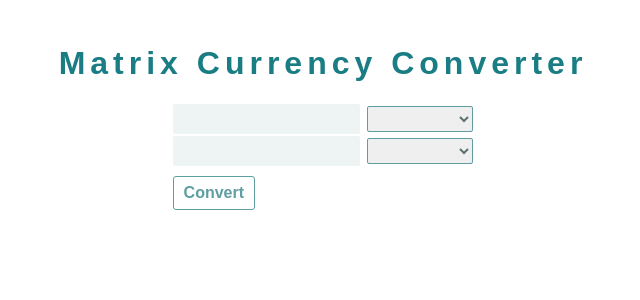
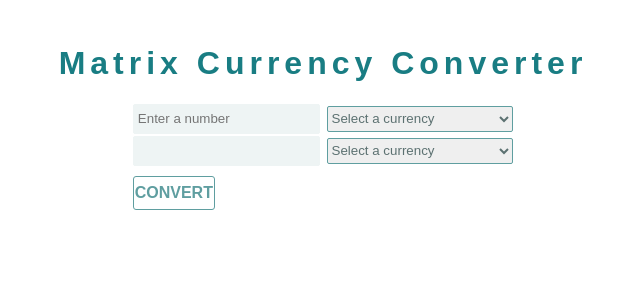
Before and after one commit to svpanchal/matrix-currency-app, an Angular app: page / in a window 1280 px wide. Shown: the top 300 px of the page, without its empty margins (333-973 px from the left). Built offline with nearby package versions, Linux system fonts and the light colour scheme; a web font is replaced by a local one.

Commit message:
Adding styling for results; cleanup code

```diff
--- a/src/app/components/app/app.component.html
+++ b/src/app/components/app/app.component.html
@@ -6,21 +6,23 @@
 
   <div class="bodyContent">
     <div class="results" *ngIf="isResultDisplayed">
-      {{displayedInputCurrencyValue}} {{displayedInputCurrency}} equals
-      {{displayedConvertedCurrencyValue}} {{displayedConvertedCurrency}}
+      {{ displayedInputCurrencyValue }} {{ displayedInputCurrency }} equals
+      {{ displayedConvertedCurrencyValue }} {{ displayedConvertedCurrency }}
     </div>
 
-    <div class="currencyForm" [formGroup]="currencyForm">
+    <div class="currencyForm" [formGroup]="currencyForm" (ngSubmit)="convertValues()">
       <div class="currencyRow">
-        <input class="currencyInput" formControlName="inputCurrencyValue">
+        <input class="currencyInput" type="number" min="1" placeholder="Enter a number" formControlName="inputCurrencyValue">
         <select class="currencySelector" formControlName="inputCurrencyType">
-          <option *ngFor="let currency of currencyArray" [value]="currency.code">{{currency.name}} <i class={{currency.sign}}></i></option>
+          <option value="" disabled selected>Select a currency</option>
+          <option *ngFor="let currency of currencyArray" [value]="currency.code">{{ currency.name }} <i class={{currency.sign}}></i></option>
         </select>
       </div>
       <div class="currencyRow">
-        <input class="currencyInput" formControlName="convertedCurrencyValue">
+        <input class="currencyInput" type="number" min="1" formControlName="convertedCurrencyValue">
         <select class="currencySelector" formControlName="convertedCurrencyType">
-          <option *ngFor="let currency of currencyArray" [value]="currency.code">{{currency.name}}</option>
+          <option value="" disabled selected>Select a currency</option>
+          <option *ngFor="let currency of currencyArray" [value]="currency.code">{{ currency.name }}</option>
         </select>
       </div>
 
--- a/src/app/components/app/app.component.scss
+++ b/src/app/components/app/app.component.scss
@@ -29,17 +29,20 @@
     padding: 4px;
     color: #5c7171;
 }
-// .currencySelector {
-//     height: 2em;
-//     border: 0.5px solid black;
-//     border-radius: 2px;
-//     width: 8em;
-// }
+.results {
+    font-size: 1.5em;
+    margin-bottom: 1em;
+    color: #5c7171;
+    font-weight: bold;
+    border: 1px solid cadetblue;
+    padding: 0.5em;
+    padding-right: 3em;
+}
 .currencySelector {
     height: 2em;
     border: 0.75px solid cadetblue;
     border-radius: 2px;
-    width: 8em;
+    width: 14em;
     color: #5c7171;
 }
 .submitButton {
@@ -53,15 +56,10 @@
     color: cadetblue;
     border-radius: 3px;
     margin-top: 0.5em;
+    text-transform: uppercase;
 
     &:hover {
         background-color: cadetblue;
         color: white;
     }
 }
-.results {
-
-}
-.currencyForm{
-
-}
--- a/src/app/components/app/app.component.ts
+++ b/src/app/components/app/app.component.ts
@@ -17,7 +17,7 @@ export class AppComponent implements OnInit, OnDestroy {
   public currencyCodes: Array<string> = [];
   public conversionRate: number;
   public currencyArray: Array<CurrencyData> = [];
-  public isResultDisplayed: boolean = false;
+  public isResultDisplayed = false;
   public displayedInputCurrencyValue: string;
   public displayedInputCurrency: string;
   public displayedConvertedCurrencyValue: string;
```
